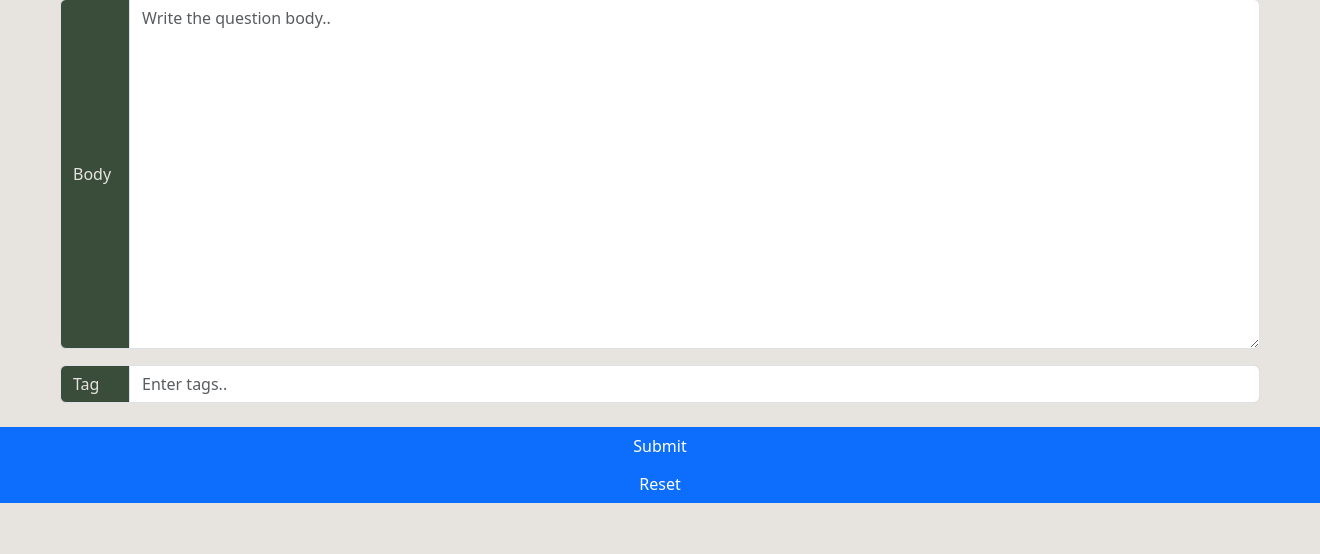
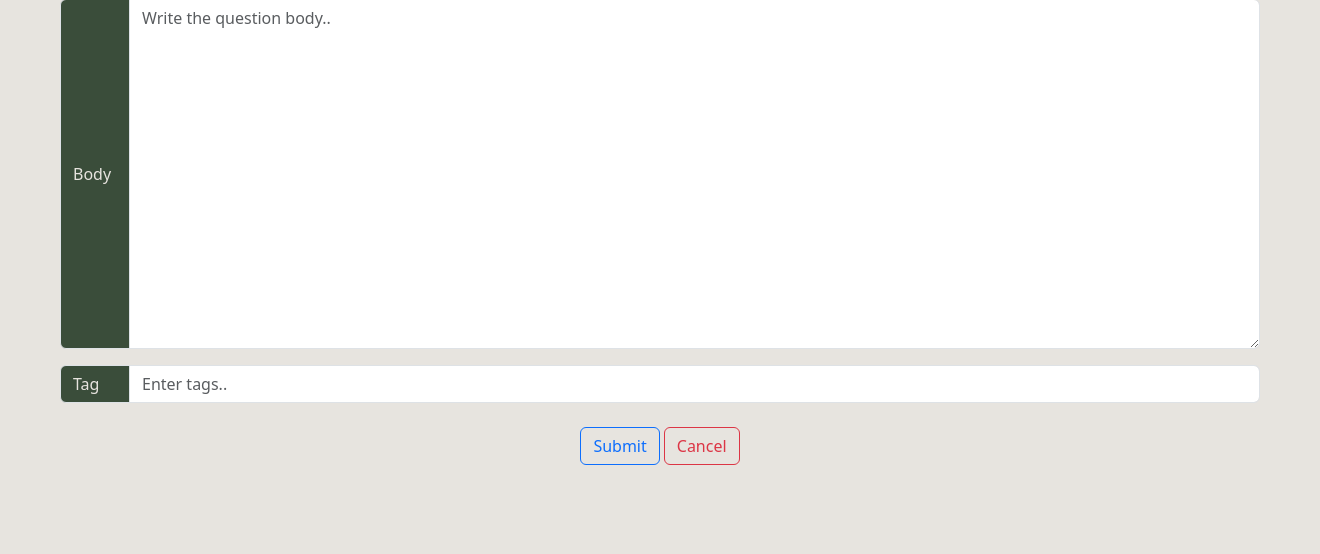
Before and after one commit to COP-290/Testing, a Flask app: template flask_blog/templates/ask_question.html in a window 1320 px wide; the page is wider, and only the part inside the window is pictured. Shown: the part 246-800 px from the top of that part. Run offline with Flask 3, Linux system fonts and the light colour scheme; the template is opened without the code that fills it, so the values that code supplies are empty; some libraries are stand-ins or nearby versions; some web fonts are replaced.

Commit message:
Jay/edited ask_question.html

```diff
--- a/flask_blog/templates/ask_question.html
+++ b/flask_blog/templates/ask_question.html
@@ -73,10 +73,13 @@
       </div>
     </div>
 
-    <div class="row">
-      <input class="btn btn-primary" type="submit" value="Submit">
-      <input class="btn btn-primary" type="reset" value="Reset">
+    <div class="d-flex justify-content-center">
+      <div class="col-3 d-flex justify-content-center column-gap-1">
+        <button type="button" class="btn btn-outline-primary">Submit</button>
+        <button type="button" class="btn btn-outline-danger">Cancel</button>
+      </div>
     </div>
 
 
+
 </body>
```
